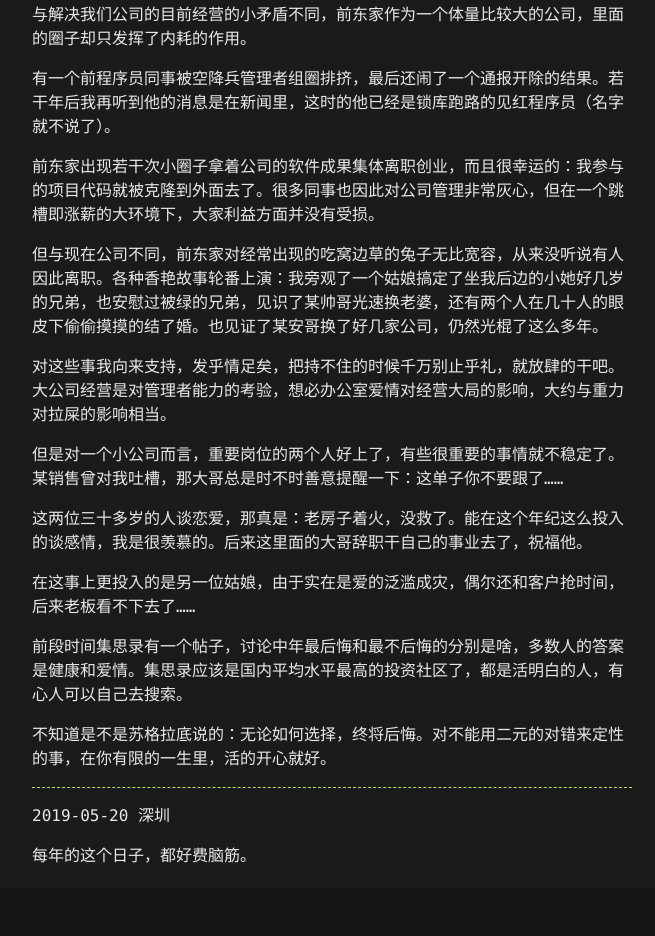
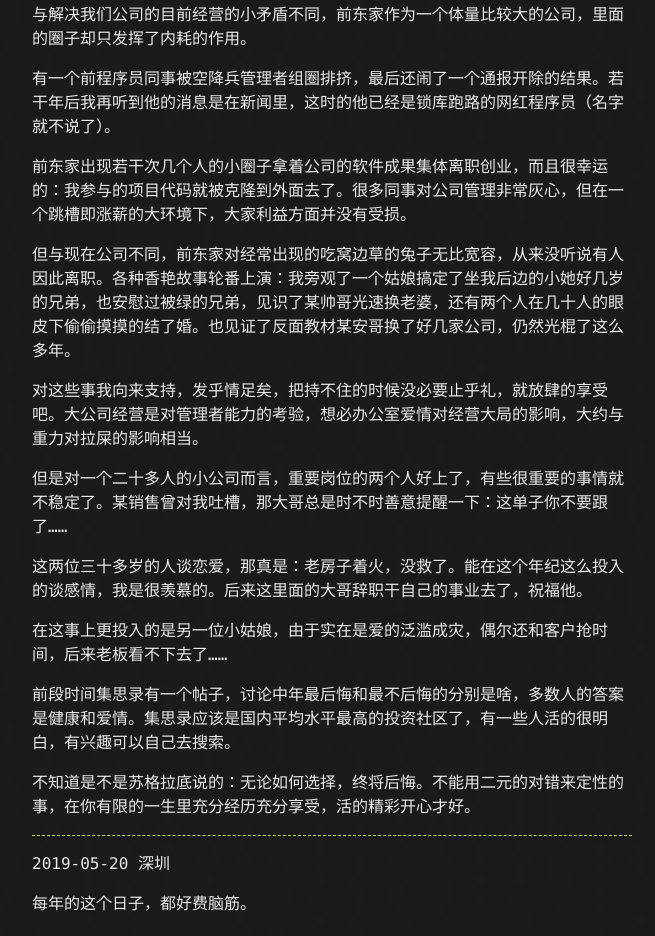
Before and after one commit to 6xiao/6xiao.github.io, a plain HTML site: page 2019/0520.office.html in a window 1280 px wide. Shown: the part 1274-2210 px from the top of the page, without its empty margins (308-963 px from the left). Before the commit the page ends 2162 px from the top, so only its background shows below. Drawn offline with Linux system fonts and the light colour scheme.

Commit message:
update v2

```diff
--- a/2019/0520.office.html
+++ b/2019/0520.office.html
@@ -43,16 +43,16 @@
 			<p>以短期效益来看，多数情况下加入圈子会获取更多的个人利益。尤其是当所在部门只有一个圈子时，利益分配会因为缺乏实质性制衡的力量而分化，此时圈子里的人受益。</p>
 			<p>即便我对加入任何圈子都毫无兴趣，但我也认可：如何打造和经营一个圈子，如何与圈子相处，是领导能力的一部分。</p>
 			<p>与解决我们公司的目前经营的小矛盾不同，前东家作为一个体量比较大的公司，里面的圈子却只发挥了内耗的作用。</p>
-			<p>有一个前程序员同事被空降兵管理者组圈排挤，最后还闹了一个通报开除的结果。若干年后我再听到他的消息是在新闻里，这时的他已经是锁库跑路的见红程序员（名字就不说了）。</p>
-			<p>前东家出现若干次小圈子拿着公司的软件成果集体离职创业，而且很幸运的：我参与的项目代码就被克隆到外面去了。很多同事也因此对公司管理非常灰心，但在一个跳槽即涨薪的大环境下，大家利益方面并没有受损。</p>
-			<p>但与现在公司不同，前东家对经常出现的吃窝边草的兔子无比宽容，从来没听说有人因此离职。各种香艳故事轮番上演：我旁观了一个姑娘搞定了坐我后边的小她好几岁的兄弟，也安慰过被绿的兄弟，见识了某帅哥光速换老婆，还有两个人在几十人的眼皮下偷偷摸摸的结了婚。也见证了某安哥换了好几家公司，仍然光棍了这么多年。
+			<p>有一个前程序员同事被空降兵管理者组圈排挤，最后还闹了一个通报开除的结果。若干年后我再听到他的消息是在新闻里，这时的他已经是锁库跑路的网红程序员（名字就不说了）。</p>
+			<p>前东家出现若干次几个人的小圈子拿着公司的软件成果集体离职创业，而且很幸运的：我参与的项目代码就被克隆到外面去了。很多同事对公司管理非常灰心，但在一个跳槽即涨薪的大环境下，大家利益方面并没有受损。</p>
+			<p>但与现在公司不同，前东家对经常出现的吃窝边草的兔子无比宽容，从来没听说有人因此离职。各种香艳故事轮番上演：我旁观了一个姑娘搞定了坐我后边的小她好几岁的兄弟，也安慰过被绿的兄弟，见识了某帅哥光速换老婆，还有两个人在几十人的眼皮下偷偷摸摸的结了婚。也见证了反面教材某安哥换了好几家公司，仍然光棍了这么多年。
 			</p>
-			<p>对这些事我向来支持，发乎情足矣，把持不住的时候千万别止乎礼，就放肆的干吧。大公司经营是对管理者能力的考验，想必办公室爱情对经营大局的影响，大约与重力对拉屎的影响相当。</p>
-			<p>但是对一个小公司而言，重要岗位的两个人好上了，有些很重要的事情就不稳定了。某销售曾对我吐槽，那大哥总是时不时善意提醒一下：这单子你不要跟了……</p>
+			<p>对这些事我向来支持，发乎情足矣，把持不住的时候没必要止乎礼，就放肆的享受吧。大公司经营是对管理者能力的考验，想必办公室爱情对经营大局的影响，大约与重力对拉屎的影响相当。</p>
+			<p>但是对一个二十多人的小公司而言，重要岗位的两个人好上了，有些很重要的事情就不稳定了。某销售曾对我吐槽，那大哥总是时不时善意提醒一下：这单子你不要跟了……</p>
 			<p>这两位三十多岁的人谈恋爱，那真是：老房子着火，没救了。能在这个年纪这么投入的谈感情，我是很羡慕的。后来这里面的大哥辞职干自己的事业去了，祝福他。</p>
-			<p>在这事上更投入的是另一位姑娘，由于实在是爱的泛滥成灾，偶尔还和客户抢时间，后来老板看不下去了……</p>
-			<p>前段时间集思录有一个帖子，讨论中年最后悔和最不后悔的分别是啥，多数人的答案是健康和爱情。集思录应该是国内平均水平最高的投资社区了，都是活明白的人，有心人可以自己去搜索。</p>
-			<p>不知道是不是苏格拉底说的：无论如何选择，终将后悔。对不能用二元的对错来定性的事，在你有限的一生里，活的开心就好。</p>
+			<p>在这事上更投入的是另一位小姑娘，由于实在是爱的泛滥成灾，偶尔还和客户抢时间，后来老板看不下去了……</p>
+			<p>前段时间集思录有一个帖子，讨论中年最后悔和最不后悔的分别是啥，多数人的答案是健康和爱情。集思录应该是国内平均水平最高的投资社区了，有一些人活的很明白，有兴趣可以自己去搜索。</p>
+			<p>不知道是不是苏格拉底说的：无论如何选择，终将后悔。不能用二元的对错来定性的事，在你有限的一生里充分经历充分享受，活的精彩开心才好。</p>
 			<hr>
 			<p>2019-05-20 深圳</p>
 			<p>每年的这个日子，都好费脑筋。</p>
```
